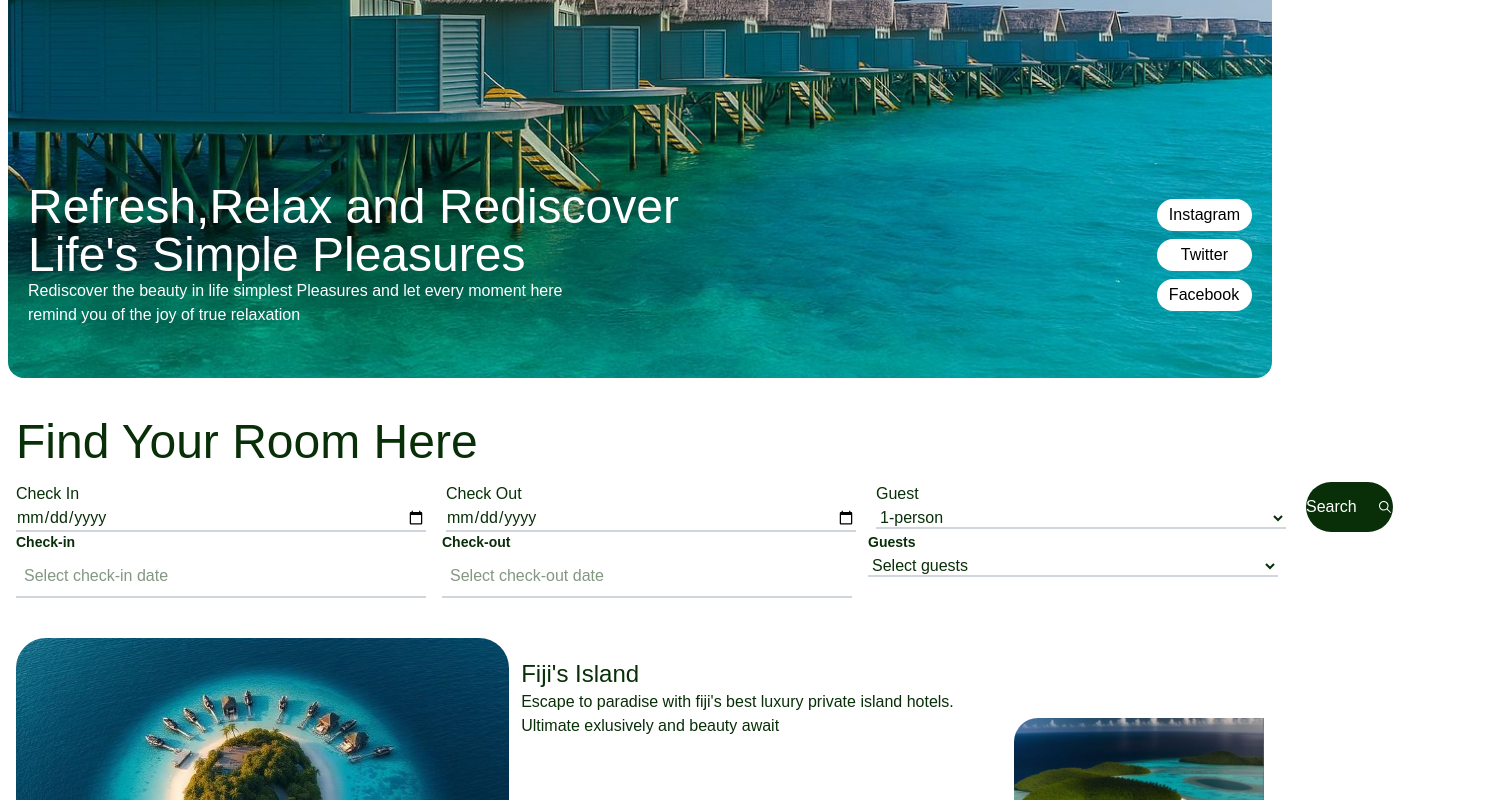
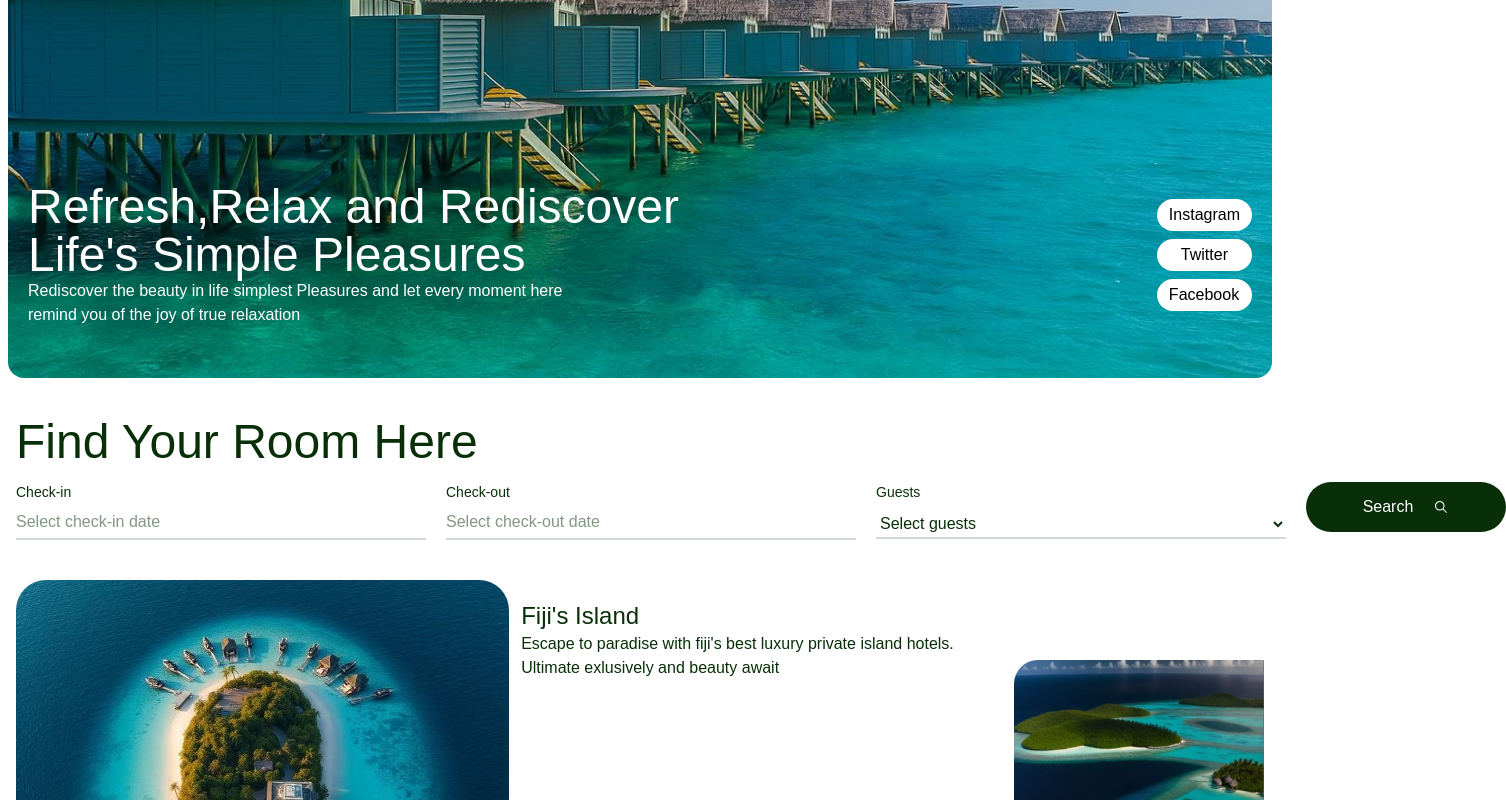
Before and after one commit to Adedejijohn11/Travel-booking, a Next.js app in the folder wanderlust/: page /en in a window 1280 px wide. Shown: the part 300-1100 px from the top of the page, 1506 px wide, since content can reach past the window. Built offline with nearby package versions, Linux system fonts and the light colour scheme.

Commit message:
create a search  button in the searchform component

```diff
--- a/wanderlust/src/components/SearchForm.tsx
+++ b/wanderlust/src/components/SearchForm.tsx
@@ -2,6 +2,7 @@
 
 import { useState } from "react";
 import { useGlobalContext } from "@/app/contexts/globalContext";
+import { IoIosSearch } from "react-icons/io";
 // import Router, { useRouter } from "next/router";
 import data from "@/data/data.json";
 import { addDays, isWithinInterval, parseISO } from "date-fns";
@@ -46,11 +47,13 @@ const SearchForm = ({ layout = "row" }: SearchFormProps) => {
   return (
     <form
       onSubmit={handleSearch}
-      className={`flex ${layout === "row" ? "flex-row" : "flex-col"} gap-4 `}
+      className={`flex ${
+        layout === "row" ? "flex-col lg:flex-row" : "flex-col"
+      } gap-5 `}
     >
       {/* Check-in */}
       <div className="flex flex-col">
-        <label className="text-sm font-semibold mb-1">Check-in</label>
+        <label className="text-sm  mb-1">Check-in</label>
         <DatePicker
           selected={checkin}
           onChange={(date) => setCheckIn(date)}
@@ -61,13 +64,13 @@ const SearchForm = ({ layout = "row" }: SearchFormProps) => {
               ? "bg-gray-200 text-gray-400 cursor-not-allowed"
               : "text-black hover:bg-blue-100 cursor-pointer"
           }
-          className="w-[100%] md:w-[400px] lg:w-[250px] xl:w-[410px] border-b-2 p-2 border-gray-300 "
+          className="w-[100%] md:w-[400px] lg:w-[250px] xl:w-[410px] border-b-2 py-1 border-gray-300 "
         />
       </div>
 
       {/* Check-out */}
       <div className="flex flex-col">
-        <label className="text-sm font-semibold mb-1">Check-out</label>
+        <label className="text-sm  mb-1">Check-out</label>
         <DatePicker
           selected={checkout}
           onChange={(date) => setCheckout(date)}
@@ -79,18 +82,18 @@ const SearchForm = ({ layout = "row" }: SearchFormProps) => {
               ? "bg-gray-200 text-gray-400 cursor-not-allowed"
               : "text-black hover:bg-blue-100 cursor-pointer"
           }
-          className="w-[100%] md:w-[400px] lg:w-[250px] xl:w-[410px] border-b-2 p-2 border-gray-300 "
+          className="w-[100%] md:w-[400px] lg:w-[250px] xl:w-[410px] border-b-2 py-1 border-gray-300 "
         />
       </div>
 
       {/* Guest */}
       <div className="flex flex-col">
-        <label className="text-sm font-semibold mb-1">Guests</label>
+        <label className="text-sm  mb-2">Guests</label>
 
         <select
           value={guests ?? ""}
           onChange={(e) => setGuests(Number(e.target.value))}
-          className="w-[100%] md:w-[400px] lg:w-[250px] xl:w-[410px] border-b-2 border-gray-300"
+          className="w-[100%] md:w-[400px] lg:w-[250px] xl:w-[410px] border-b-2 py-1  border-gray-300"
         >
           <option value="" disabled>
             Select guests
@@ -101,6 +104,16 @@ const SearchForm = ({ layout = "row" }: SearchFormProps) => {
           <option value={4}>4-people</option>
         </select>
       </div>
+
+      <button
+        type="submit"
+        className="h-[50px] w-[100%] md:w-[400px] lg:w-[190px]  xl:w-[200px] flex  justify-center items-center gap-5 rounded-full text-white bg-foreground"
+      >
+        Search
+        <span>
+          <IoIosSearch />
+        </span>
+      </button>
     </form>
   );
 };
--- a/wanderlust/src/components/sections/sectionOne/SectionOne.tsx
+++ b/wanderlust/src/components/sections/sectionOne/SectionOne.tsx
@@ -10,9 +10,9 @@ const SectionOne = () => {
   const t = useTranslations("SectionOne");
 
   return (
-    <div className="flex flex-col">
+    <div className="flex flex-col ">
       <h1 className=" text-[20px] md:text-2xl lg:text-5xl">{t("find")}</h1>
-      <form className="flex flex-col lg:flex-row h-[100%] w-[100%] mt-4 gap-5 ">
+      {/* <form className="flex flex-col lg:flex-row h-[100%] w-[100%] mt-4 gap-5 ">
         <div>
           <label htmlFor="date">{t("checkin")}</label> <br />
           <input
@@ -47,8 +47,8 @@ const SectionOne = () => {
             <IoIosSearch />
           </span>
         </button>
-      </form>
-      <div className="h-full w-full ">
+      </form> */}
+      <div className="flex flex-col lg:flex-row h-[100%] w-[100%] mt-4 gap-5 ">
         <SearchForm />
       </div>
 
```
